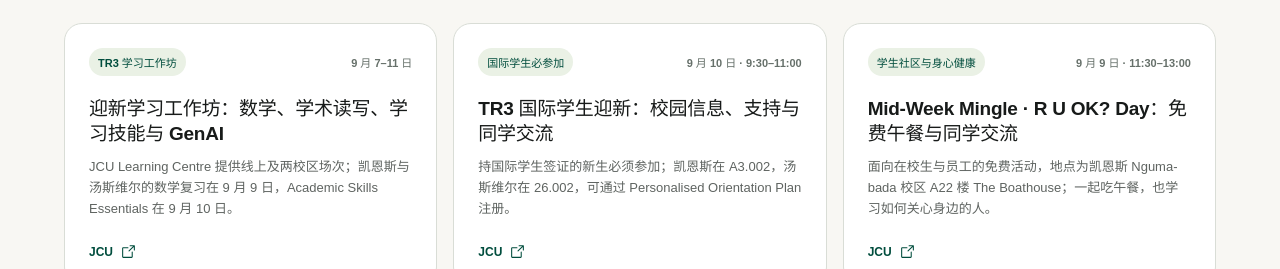
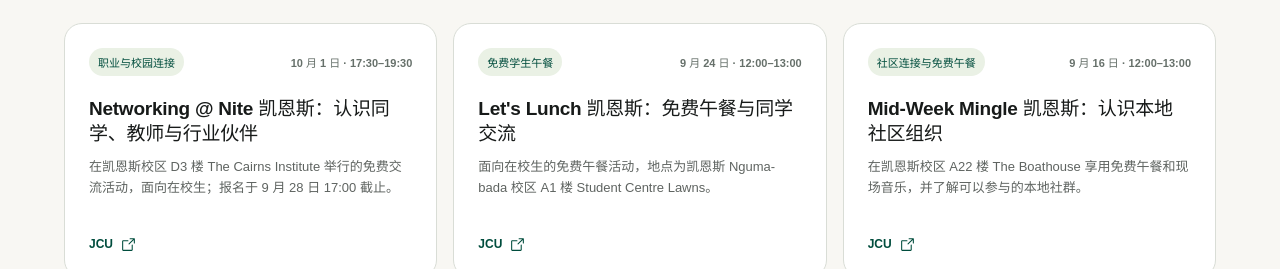
Before and after one commit to Haodong-Zhang1/Tropic-Loop-Website, a React (Vite) app: page / in a window 1280 px wide. Shown: the part 675-944 px from the top of the page. Built offline with nearby package versions, Linux system fonts and the light colour scheme.

Commit message:
Refresh current JCU campus activities

```diff
--- a/src/data/content.js
+++ b/src/data/content.js
@@ -413,7 +413,7 @@ export const copy = {
       newsTitle: "校园新闻与活动",
       newsIntro: "按当前校区筛选近期内容，摘要由 Tropic Loop 整理，详情回到 JCU 官方页面。",
       allNews: "查看全部 JCU 新闻",
-      newsUpdated: "内容更新于 2026 年 9 月 4 日",
+      newsUpdated: "内容更新于 2026 年 9 月 10 日",
       exploreTitle: "从校园开始",
       exploreIntro: "官方校园信息、住宿与创新空间，一次找到正确入口。",
     },
@@ -521,7 +521,7 @@ export const copy = {
       newsTitle: "Campus news and events",
       newsIntro: "Recent stories are filtered by campus, summarised by Tropic Loop and linked back to the official JCU page.",
       allNews: "View all JCU news",
-      newsUpdated: "Content updated 4 September 2026",
+      newsUpdated: "Content updated 10 September 2026",
       exploreTitle: "Start with the campus",
       exploreIntro: "Official campus information, housing and innovation spaces with the right next link.",
     },
@@ -628,6 +628,56 @@ export const weeklyItems = [
 
 export const campusNews = [
   {
+    id: "networking-at-nite-cairns-2026",
+    campus: "cairns",
+    date: "2026-10-01",
+    dateLabel: { zh: "10 月 1 日 · 17:30–19:30", en: "1 Oct · 5:30–7:30pm" },
+    category: { zh: "职业与校园连接", en: "Career and campus connections" },
+    title: { zh: "Networking @ Nite 凯恩斯：认识同学、教师与行业伙伴", en: "Networking @ Nite Cairns: meet students, academics and industry partners" },
+    summary: { zh: "在凯恩斯校区 D3 楼 The Cairns Institute 举行的免费交流活动，面向在校生；报名于 9 月 28 日 17:00 截止。", en: "A free networking event for current students at The Cairns Institute, Building D3; registrations close at 5pm on 28 September." },
+    url: "https://www.jcu.edu.au/events/2026/october/networking-%40-nite-cairns",
+  },
+  {
+    id: "networking-at-nite-townsville-2026",
+    campus: "townsville",
+    date: "2026-10-01",
+    dateLabel: { zh: "10 月 1 日 · 17:30–19:30", en: "1 Oct · 5:30–7:30pm" },
+    category: { zh: "职业与校园连接", en: "Career and campus connections" },
+    title: { zh: "Networking @ Nite 汤斯维尔：认识同学、教师与行业伙伴", en: "Networking @ Nite Townsville: meet students, academics and industry partners" },
+    summary: { zh: "在汤斯维尔校区 506 楼 Engineering and Innovation Place 举行的免费交流活动，面向在校生；报名于 9 月 28 日 17:00 截止。", en: "A free networking event for current students at Engineering and Innovation Place, Building 506; registrations close at 5pm on 28 September." },
+    url: "https://www.jcu.edu.au/events/2026/october/networking-%40-nite-townsville",
+  },
+  {
+    id: "lets-lunch-cairns-2026",
+    campus: "cairns",
+    date: "2026-09-24",
+    dateLabel: { zh: "9 月 24 日 · 12:00–13:00", en: "24 Sep · 12–1pm" },
+    category: { zh: "免费学生午餐", en: "Free student lunch" },
+    title: { zh: "Let's Lunch 凯恩斯：免费午餐与同学交流", en: "Let's Lunch Cairns: free lunch and student connection" },
+    summary: { zh: "面向在校生的免费午餐活动，地点为凯恩斯 Nguma-bada 校区 A1 楼 Student Centre Lawns。", en: "A free lunch for current students on the Student Centre Lawns beside Building A1 at JCU Cairns, Nguma-bada campus." },
+    url: "https://www.jcu.edu.au/events/2026/september/lets-lunch-cairns",
+  },
+  {
+    id: "lets-lunch-ask-an-advocate-townsville-2026",
+    campus: "townsville",
+    date: "2026-09-24",
+    dateLabel: { zh: "9 月 24 日 · 12:00–13:00", en: "24 Sep · 12–1pm" },
+    category: { zh: "学业支持与免费午餐", en: "Academic support and free lunch" },
+    title: { zh: "Let's Lunch 汤斯维尔：向学术申诉顾问提问", en: "Let's Lunch Townsville: ask an academic advocate" },
+    summary: { zh: "在汤斯维尔校区 143 楼 Central Plaza 吃免费午餐，并向 JCU 学术申诉顾问咨询课程问题、权益或担忧。", en: "Meet JCU academic advocates over a free lunch at Central Plaza, Building 143, and ask about academic questions, rights or concerns." },
+    url: "https://www.jcu.edu.au/events/2026/september/lets-lunch-ask-an-advocate",
+  },
+  {
+    id: "mid-week-mingle-community-connect-cairns-2026",
+    campus: "cairns",
+    date: "2026-09-16",
+    dateLabel: { zh: "9 月 16 日 · 12:00–13:00", en: "16 Sep · 12–1pm" },
+    category: { zh: "社区连接与免费午餐", en: "Community connection and free lunch" },
+    title: { zh: "Mid-Week Mingle 凯恩斯：认识本地社区组织", en: "Mid-Week Mingle Cairns: meet local community organisations" },
+    summary: { zh: "在凯恩斯校区 A22 楼 The Boathouse 享用免费午餐和现场音乐，并了解可以参与的本地社群。", en: "Enjoy free lunch and live music at The Boathouse, Building A22, while meeting local organisations and finding ways to get involved." },
+    url: "https://www.jcu.edu.au/events/2026/september/mid-week-mingle-community-connect",
+  },
+  {
     id: "tax-time-townsville-2026",
     campus: "townsville",
     date: "2026-09-16",
@@ -636,46 +686,6 @@ export const campusNews = [
     title: { zh: "学生报税实用课：MyGov、收入、抵扣与 Medicare levy", en: "Tax Time Made Simple: MyGov, income, deductions and the Medicare levy" },
     summary: { zh: "JCU Tax Clinic 面向在校生的免费实用课，地点为汤斯维尔校区 506 楼 117 室；报名于 9 月 14 日截止。", en: "A free practical session for current students from the JCU Tax Clinic in Building 506, Room 117, Townsville; registrations close 14 September." },
     url: "https://www.jcu.edu.au/events/2026/september/tax-time-made-simple-for-uni-students",
-  },
-  {
-    id: "trimester-3-learning-centre-workshops-2026",
-    campus: "both",
-    date: "2026-09-11",
-    dateLabel: { zh: "9 月 7–11 日", en: "7–11 Sep" },
-    category: { zh: "TR3 学习工作坊", en: "TR3 study workshops" },
-    title: { zh: "迎新学习工作坊：数学、学术读写、学习技能与 GenAI", en: "Orientation workshops: maths, academic reading and writing, study skills and GenAI" },
-    summary: { zh: "JCU Learning Centre 提供线上及两校区场次；凯恩斯与汤斯维尔的数学复习在 9 月 9 日，Academic Skills Essentials 在 9 月 10 日。", en: "JCU Learning Centre offers online and campus sessions; Cairns and Townsville host Maths Refresher on 9 September and Academic Skills Essentials on 10 September." },
-    url: "https://www.jcu.edu.au/students/learningcentre/workshops/orientation-registration",
-  },
-  {
-    id: "trimester-3-international-orientation-2026",
-    campus: "both",
-    date: "2026-09-10",
-    dateLabel: { zh: "9 月 10 日 · 9:30–11:00", en: "10 Sep · 9:30–11am" },
-    category: { zh: "国际学生必参加", en: "Compulsory for international students" },
-    title: { zh: "TR3 国际学生迎新：校园信息、支持与同学交流", en: "TR3 International Orientation: campus essentials, support and connections" },
-    summary: { zh: "持国际学生签证的新生必须参加；凯恩斯在 A3.002，汤斯维尔在 26.002，可通过 Personalised Orientation Plan 注册。", en: "Compulsory for new students on an international student visa, in A3.002 Cairns and 26.002 Townsville; register through your Personalised Orientation Plan." },
-    url: "https://www.jcu.edu.au/events/2026/september/trimester-3-compulsory-international-orientation",
-  },
-  {
-    id: "mid-week-mingle-r-u-ok-cairns-2026",
-    campus: "cairns",
-    date: "2026-09-09",
-    dateLabel: { zh: "9 月 9 日 · 11:30–13:00", en: "9 Sep · 11:30am–1pm" },
-    category: { zh: "学生社区与身心健康", en: "Student community and wellbeing" },
-    title: { zh: "Mid-Week Mingle · R U OK? Day：免费午餐与同学交流", en: "Mid-Week Mingle · R U OK? Day: free lunch and student connection" },
-    summary: { zh: "面向在校生与员工的免费活动，地点为凯恩斯 Nguma-bada 校区 A22 楼 The Boathouse；一起吃午餐，也学习如何关心身边的人。", en: "A free event for current students and staff at The Boathouse, Building A22, Cairns, with lunch and practical conversations about checking in with others." },
-    url: "https://www.jcu.edu.au/events/2026/september/mid-week-mingle-r-u-ok-day",
-  },
-  {
-    id: "live-at-lunch-r-u-ok-townsville-2026",
-    campus: "townsville",
-    date: "2026-09-09",
-    dateLabel: { zh: "9 月 9 日 · 11:00–13:00", en: "9 Sep · 11am–1pm" },
-    category: { zh: "学生社区与身心健康", en: "Student community and wellbeing" },
-    title: { zh: "Live @ Lunch · R U OK? Day：免费午餐与同学交流", en: "Live @ Lunch · R U OK? Day: free lunch and student connection" },
-    summary: { zh: "面向在校生的免费活动，地点为汤斯维尔 Bebegu Yumba 校区 143 楼 Central Plaza；用轻松交流开启一次关心彼此的对话。", en: "A free current-student event at Central Plaza, Building 143, Townsville, combining lunch with supportive conversations about checking in with others." },
-    url: "https://www.jcu.edu.au/events/2026/september/live-%40-lunch-r-u-ok-day",
   },
 ];
 
```
Also changed, not shown: 1 other file (tests, documents, lock files or other folders).
